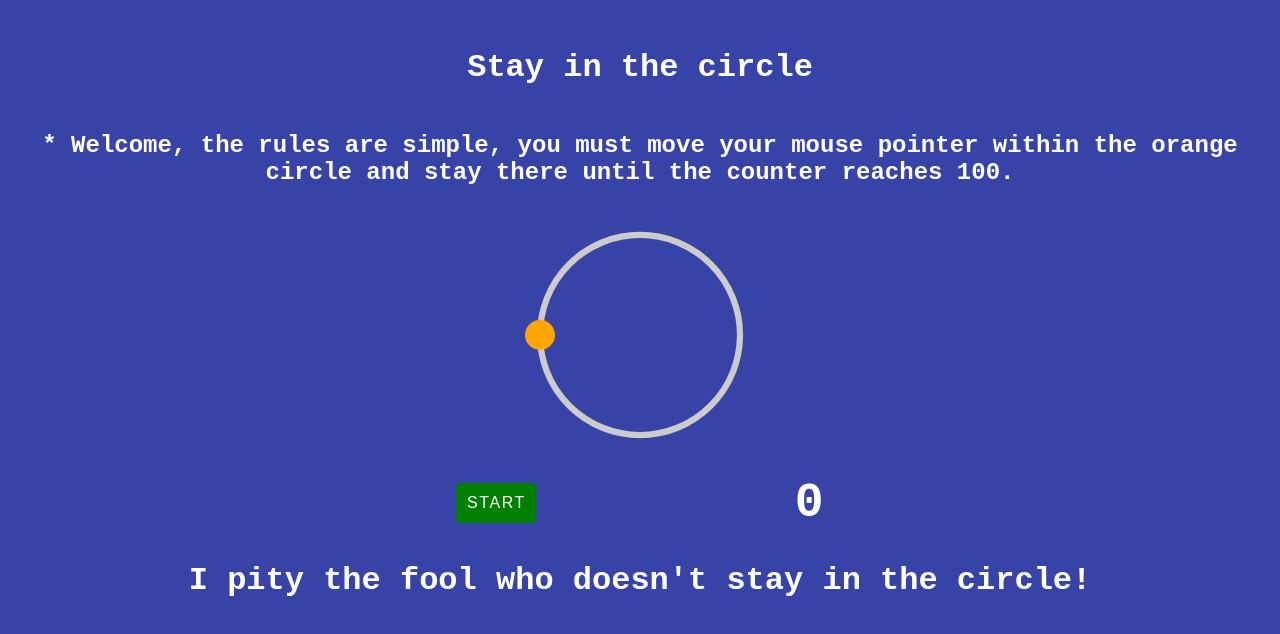
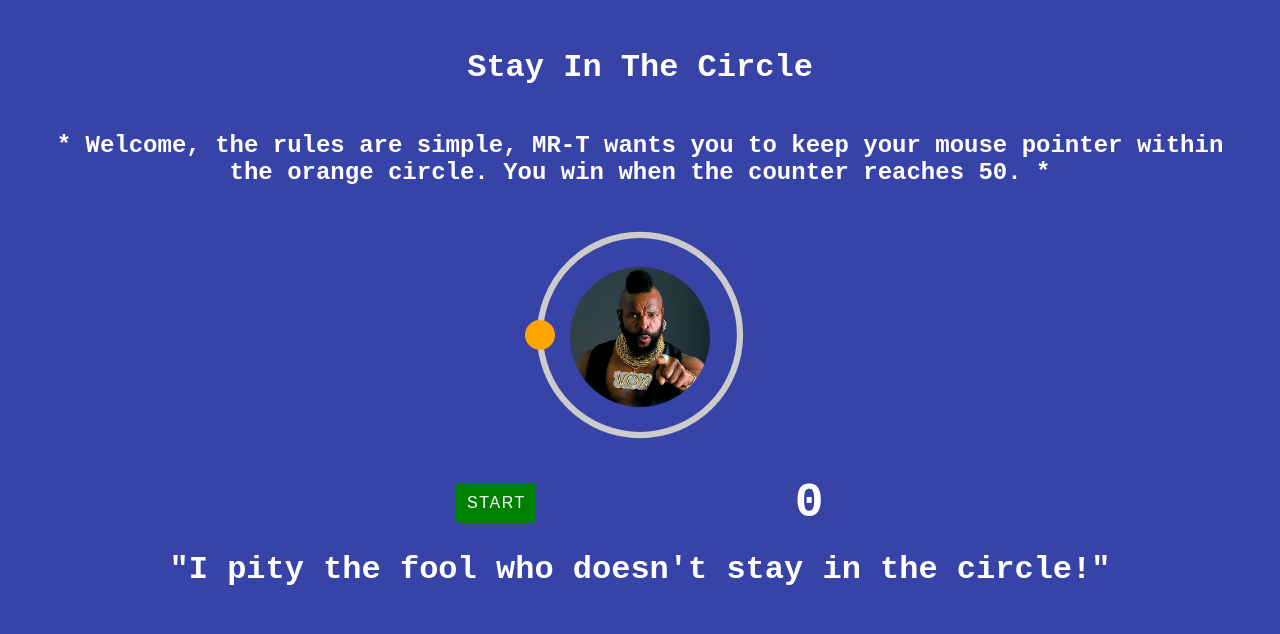
Before and after one commit to jonthedev/stay-in-the-circle, a React (Vite) app: page / in a window 1280 px wide. Shown: the top 634 px of the page. Built offline with nearby package versions, Linux system fonts and the light colour scheme.

Commit message:
added mr-t component, game ends at 50, created message component, moved welcome text and title into state

```diff
--- a/src/App.js
+++ b/src/App.js
@@ -2,6 +2,8 @@ import React, { Component } from "react";
 import "./style.css";
 import Circle from "./components/Circle";
 import ButtonStart from "./components/ButtonStart";
+import Message from "./components/Message";
+import MrT from "./components/MrT";
 
 class App extends Component {
   constructor() {
@@ -9,6 +11,9 @@ class App extends Component {
     this.state = {
       gameStatus: false,
       count: 0,
+      title: "Stay In The Circle",
+      welcomeMessage:
+        "* Welcome, the rules are simple, MR-T wants you to keep your mouse pointer within the orange circle. You win when the counter reaches 50. *",
     };
   }
 
@@ -25,7 +30,7 @@ class App extends Component {
 
   //INCREASE COUNTER
   addCount = () => {
-    if (this.state.count <= 99) {
+    if (this.state.count <= 49) {
       this.setState(prevState => ({
         count: prevState.count + 1,
       }));
@@ -42,25 +47,26 @@ class App extends Component {
   render() {
     return (
       <div className="container">
-        <h1>Stay in the circle</h1>
-        <p>
-          * Welcome, the rules are simple, you must move your mouse pointer
-          within the orange circle and stay there until the counter reaches 100.
-        </p>
-        <Circle addCount={this.addCount} gameStatus={this.state.gameStatus} />
+        <h1>{this.state.title}</h1>
+        <p>{this.state.welcomeMessage}</p>
+        <div className="container">
+          <Circle addCount={this.addCount} gameStatus={this.state.gameStatus} />
+          <MrT />
+        </div>
         <div className="control">
           <ButtonStart
-            style={{}}
             setGameStatus={this.setGameStatus}
             gameStatus={this.state.gameStatus}
           />
           <span className="count">{this.state.count}</span>
         </div>
-        <p className="message" style={{ fontSize: "2em" }}>
-          {this.state.count >= 100
-            ? "Congratulations you won!"
-            : "I pity the fool who doesn't stay in the circle!"}
-        </p>
+        <div>
+          {this.state.count <= 49 ? (
+            <h1>"I pity the fool who doesn't stay in the circle!"</h1>
+          ) : (
+            <Message />
+          )}
+        </div>
       </div>
     );
   }
--- /dev/null
+++ b/src/components/Message.js
@@ -0,0 +1,7 @@
+import React from "react";
+
+function Message() {
+  return <p style={{ fontSize: "2em" }}>Congratulations you won!</p>;
+}
+
+export default Message;
--- /dev/null
+++ b/src/components/MrT.js
@@ -0,0 +1,16 @@
+import React from "react";
+import MrTimg from "../../public/MrT.jpg";
+
+const MrT = () => {
+  return (
+    <img
+      className="mr-t"
+      width="140"
+      height="140"
+      src={MrTimg}
+      alt="Mr T pointing"
+    ></img>
+  );
+};
+
+export default MrT;
--- a/src/style.css
+++ b/src/style.css
@@ -15,6 +15,7 @@ body {
   justify-content: center;
   flex-direction: column;
   align-items: center;
+  position: relative;
 }
 
 p {
@@ -32,7 +33,7 @@ p {
 }
 
 .marker-rotate {
-  animation: move 1.8s linear infinite;
+  animation: move 1.6s linear infinite;
 }
 
 svg {
@@ -44,6 +45,12 @@ svg {
     motion-offset: 100%;
     offset-distance: 100%;
   }
+}
+
+.mr-t {
+  border-radius: 50%;
+  position: absolute;
+  transform: translateY(-6px);
 }
 
 /*** CONTROLS ***/
```
Also changed, not shown: public/MrT.jpg (added), 16 other files (tests, documents, lock files or other folders).
